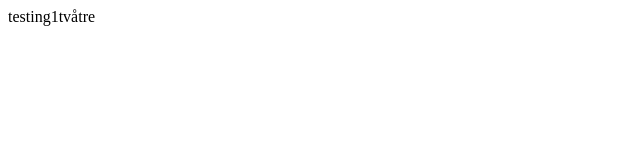
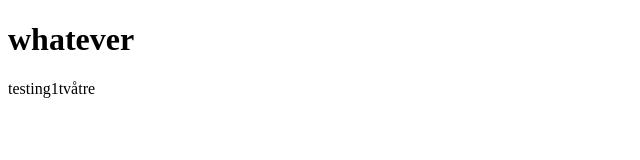
Before and after one commit to chas-academy/github-conflict-lab-github-team, a plain HTML site: page index.html in a window 1280 px wide. Shown: the whole page, without its empty margins (0-640 px from the left). Drawn offline with Linux system fonts and the light colour scheme.

Commit message:
change index.html

```diff
--- a/index.html
+++ b/index.html
@@ -7,5 +7,8 @@
     <link rel="stylesheet" href="css/style.css" />
     <title>Document</title>
   </head>
-  <body>testing1tvåtre<body>
+  <body>
+  <h1>whatever</h1>
+  </body>
+  <body>testing1tvåtre
 </html>
```
